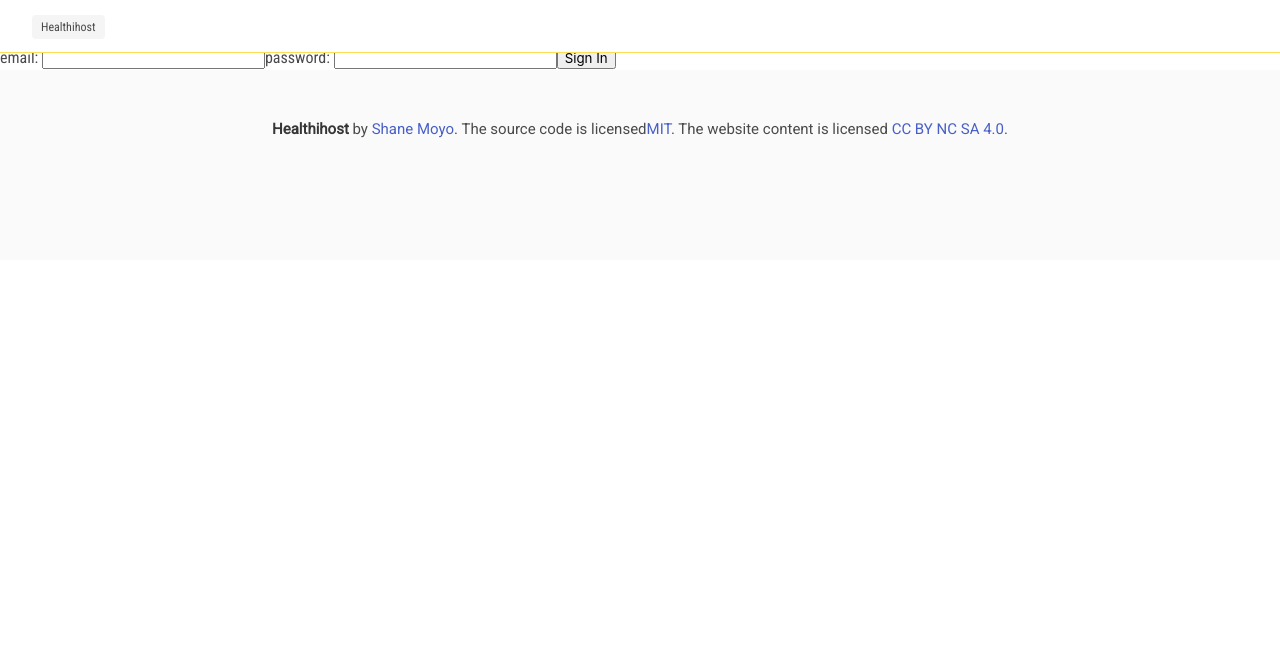
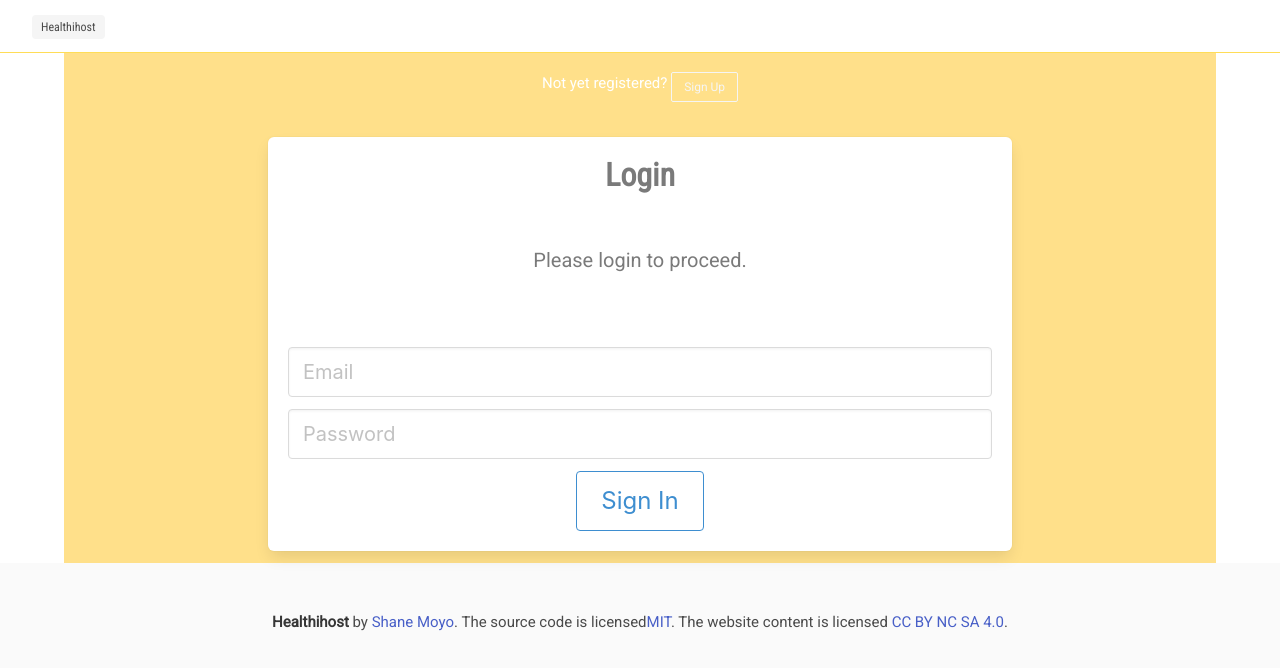
Before and after one commit to ShaneMoyo/health-i-host-front-end, a React (Create React App) app: page /auth/signin in a window 1280 px wide. Shown: the top 668 px of the page. Built offline with nearby package versions, Linux system fonts and the light colour scheme.

Commit message:
add loading spinner and error handler to auth

```diff
--- a/src/components/auth/Auth.js
+++ b/src/components/auth/Auth.js
@@ -5,37 +5,43 @@ import { signin, signup } from './actions';
 import Credentials from './Credentials';
 
 
-function Auth({ user, signin, signup, error, location }) {
+function Auth({ user, signin, signup, error, location, loading }) {
   const redirect = location.state ? location.state.from : '/';
+
 
   if(user) return <Redirect to={redirect}/>;
 
   return (
-    <div>
-
+    <div class="container has-text-centered">
         <Switch>
           <Route path="/auth/signin" component={() => (
-            <div>
-              <p>Not yet registered? <Link to="/auth/signup">Sign Up</Link></p>
-              <Credentials action="Sign In" submit={signin}/>
+            <div class="hero is-warning has-text-white">
+              <br/>
+              <br/>
+              <br/>
+              <p>Not yet registered? <Link class="button is-outlined is-small is-light" to="/auth/signup">Sign Up</Link></p>
+              <Credentials action="Sign In" submit={signin} loading={loading} error={error}/>
             </div>
           )}/>
           <Route path="/auth/signup" render={() => (
-            <div>
-              <p>Already have an account? <Link to="/auth/signin">Sign In</Link></p>
-              <Credentials action="Sign Up" submit={signup} allowName={true}/>
+            <div class="hero is-warning has-text-white">
+              <br/>
+              <br/>
+              <br/>
+              <p>Already have an account? <Link class="button is-outlined is-small is-light" to="/auth/signin">Sign In</Link></p>
+              <Credentials action="Sign Up" submit={signup} allowName={true} loading={loading} error={error}/>
             </div>
           )}/>
         </Switch>
-        {error && <div>{ error }</div>}
     </div>
   );
 }
 
 export default withRouter(connect(
-  ({ auth }) => ({
-    error: auth.error,
-    user: auth.user
+  ({ auth, loading, error }) => ({
+    error,
+    user: auth.user,
+    loading
   }),
   { signup, signin }
 )(Auth));
--- a/src/components/auth/Credentials.js
+++ b/src/components/auth/Credentials.js
@@ -1,7 +1,10 @@
 import React from 'react';
 
 
-export default ({ submit, action, allowName = false }) => (
+export default ({ submit, action, allowName = false, loading, error }) => (
+  <div class="hero is-warning ">
+    <div class="column is-waring is-8 is-offset-2">
+      <div class="box is-warning" >
         <form onSubmit={e => {
           e.preventDefault();
           const { elements } = e.target;
@@ -18,10 +21,39 @@ export default ({ submit, action, allowName = false }) => (
           console.log('data', data)
           submit(data);
         }}>
-    { allowName && <label>First Name: <input name="firstName"/></label> }
-    { allowName && <label>Last Name: <input name="lastName"/></label> }
-    <label>email: <input name="email"/></label>
-    <label>password: <input type="password" name="password"/></label>
-    <button>{action}</button>
+          <h4 class="title has-text-grey">{ allowName ? 'Create an Account' : 'Login' }</h4>
+          <p class="subtitle has-text-grey">Please login to proceed.</p>
+          { allowName &&
+            <div class="field">
+              <div class="container">
+                <input class="input is-medium" placeholder="First Name" name="firstName"/>
+              </div>
+            </div>}
+            { allowName &&
+            <div class="field">
+              <div class="control">
+                <input class="input is-medium" placeholder="Last Name" name="lastName"/>
+              </div>
+            </div>}
+            <div class="field">
+              <div class="control">
+              <input class="input is-medium" placeholder="Email" name="email"/>
+              </div>
+            </div>
+            <div class="field">
+              <div class="control">
+              <input class="input is-medium" placeholder="Password" name="password"/>
+              </div>
+            </div>
+            <div class="field has-text-centered">
+              <div class="control has-text-centered">
+              { error ? <div class="animated shake button is-danger is-small ">Authentication Failed</div> : null}
+              </div>
+            </div>
+          <button class={loading ? "button is-loading is-large is-info" : "button is-outlined is-large is-info"}>{action}</button>
+
         </form>
+      </div>
+    </div>
+  </div>
 );
--- a/src/components/navigation/Navigation.js
+++ b/src/components/navigation/Navigation.js
@@ -29,6 +29,7 @@ class Navigation extends Component {
       <nav class="navbar">
       <div class="container is-fluid">
         <div class="navbar-brand">
+
           <a class="navbar-item">
             <NavBarLink exact to="/"><span class="tag is-outlined">Healthihost</span></NavBarLink>
           </a>
@@ -42,17 +43,19 @@ class Navigation extends Component {
             <span></span>
             <span></span>
           </span>
+
         </div>
 
         <div class={ isActive ? "animated fadeIn navbar-menu is-active is-success" : "animated fadeIn navbar-menu"}>
           <div class="navbar-end">
-            <a class="navbar-item is-transparent">
+
+            {!user && <a class="navbar-item is-transparent">
               <NavBarLink exact to="/auth/signin" onClick={() => this.onClickNav()}><span  class="tag is-warning">Log in</span></NavBarLink>
-            </a>
+            </a>}
+
             <a class="navbar-item is-transparent">
               <NavBarLink exact to="/massage" onClick={() => this.onClickNav()}><span class="tag is-warning">Massage Therapy</span></NavBarLink>
             </a>
-
 
             { user && <a class="navbar-item" onClick={() => this.handleSignOut()}>
             <NavBarLink exact to="/"><span class="tag is-warning">Log out</span></NavBarLink>
```
Lines whose indentation alone changed are shown as unchanged.
